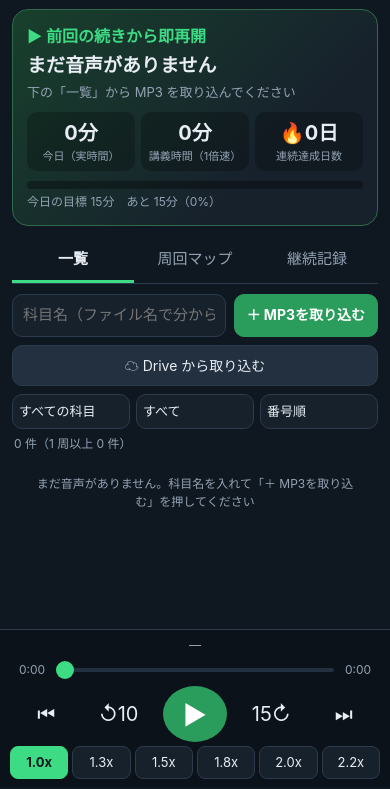
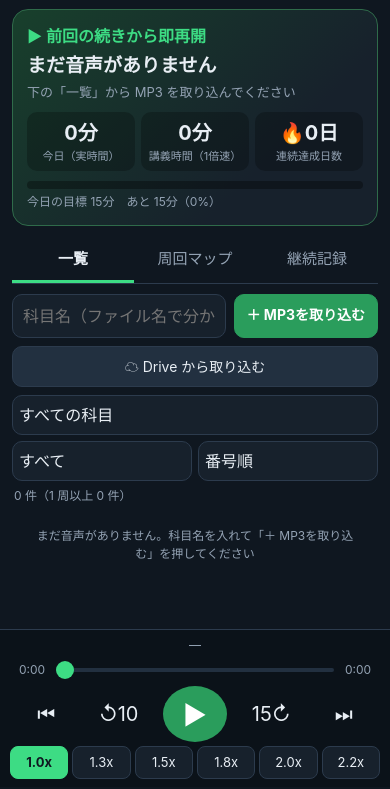
Before and after one commit to ken811224-lgtm/study-audio-player, a plain HTML site: page index.html in a window 390 px wide. Shown: the part 57-846 px from the top of the page. Drawn offline with Linux system fonts and the light colour scheme.

Commit message:
v1.4.3 iPhone で横にはみ出して見えるのを直す
Co-Authored-By: Claude Opus 5.5 <noreply@anthropic.com>

```diff
--- a/app.js
+++ b/app.js
@@ -5,7 +5,7 @@
 (function () {
   'use strict';
 
-  var APP_VERSION = '1.4.2';
+  var APP_VERSION = '1.4.3';
   var RATES = [1.0, 1.3, 1.5, 1.8, 2.0, 2.2];
   var STATUS_LIST = [
     { key: 'none', label: '未評価', mark: '' },
--- a/style.css
+++ b/style.css
@@ -19,7 +19,7 @@
 }
 
 * { box-sizing: border-box; -webkit-tap-highlight-color: transparent; }
-html, body { margin: 0; padding: 0; }
+html, body { margin: 0; padding: 0; overflow-x: hidden; max-width: 100%; }   /* 横へはみ出さない */
 body {
   background: var(--bg);
   color: var(--text);
@@ -106,10 +106,12 @@ main { padding: 12px 12px 210px; max-width: 720px; margin: 0 auto; }
 .input, .select {
   background: var(--bg2); border: 1px solid var(--line); border-radius: 10px; padding: 9px 10px; width: 100%;
   -webkit-appearance: none; appearance: none;
+  font-size: 16px;   /* 16px より小さいと、iPhone は押したときに画面を拡大して戻さない（横にはみ出して見える） */
 }
 .select { padding-right: 6px; }
-.filters { display: -webkit-box; display: -webkit-flex; display: flex; margin-bottom: 6px; }
-.filters .select { -webkit-flex: 1; flex: 1; margin-right: 6px; min-width: 0; font-size: 13px; padding: 7px 6px; }
+.filters { display: -webkit-box; display: -webkit-flex; display: flex; -webkit-flex-wrap: wrap; flex-wrap: wrap; margin-bottom: 6px; }
+.filters .select { -webkit-flex: 1; flex: 1; margin-right: 6px; min-width: 0; font-size: 16px; padding: 7px 6px; }
+.filters #fSubject { -webkit-flex: 0 0 100%; flex: 0 0 100%; margin-right: 0; margin-bottom: 6px; }   /* 科目は 1 行使う */
 .filters .select:last-child { margin-right: 0; }
 .btn {
   display: inline-block; background: var(--bg3); border: 1px solid var(--line); border-radius: 10px;
--- a/sw.js
+++ b/sw.js
@@ -2,7 +2,7 @@
  * 音声そのものは IndexedDB に入っているので、ここではしまわない
  * 版を上げたら CACHE の名前も変える（変えると新しい部品に入れかわる）
  */
-var CACHE = 'sap-v1.4.2';
+var CACHE = 'sap-v1.4.3';
 var FILES = [
   './',
   'index.html',
```
Also changed, not shown: 1 other file.
